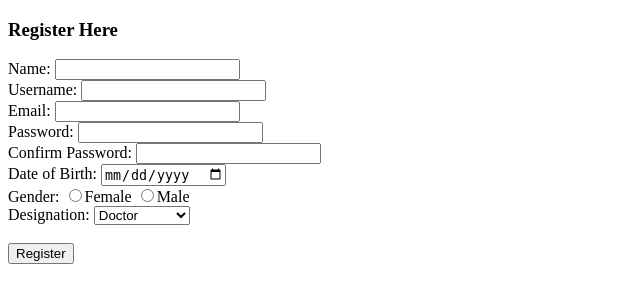
After one commit to abhiyadav1323/iitghospital, a PHP site: page /staff_register.php in a window 1280 px wide. The commit adds this page. Shown: the top 303 px of the page, without its empty margins (0-640 px from the left). Run offline with PHP 8.4, Linux system fonts and the light colour scheme.

Commit message:
Added staff registration

```diff
--- /dev/null
+++ b/dbconnect.php
@@ -0,0 +1,14 @@
+<?php
+	$uname='root';
+	$host='localhost';
+	$pass='$unny01';
+	$db='iitghospital';
+
+	$conn=mysqli_connect($host,$uname,$pass,$db);
+
+	if(!$conn)
+	{
+		echo "Unable to connect to database";
+		exit;
+	}
+?>
--- /dev/null
+++ b/staff_register.php
@@ -0,0 +1,82 @@
+<?php
+  session_start();
+
+  if(isset($_SESSION['id']))
+  {
+    header("Location: staff_home.php");
+  }
+  include_once 'dbconnect.php';
+
+  $name=$username=$email=$password=$cpaswword=$dob=$gender=$post="";
+  if(isset($_POST['register']))
+  {
+    $name = mysqli_real_escape_string($conn,$_POST['name']);
+    $username = mysqli_real_escape_string($conn,$_POST['username']);
+    $email = mysqli_real_escape_string($conn,$_POST['email']);
+    $password = md5(mysqli_real_escape_string($conn,$_POST['password']));
+    $cpassword = md5(mysqli_real_escape_string($conn,$_POST['cpassword']));
+    $dob = mysqli_real_escape_string($conn,$_POST['dob']);
+    $gender= mysqli_real_escape_string($conn,$_POST['gender']);
+    $post = mysqli_real_escape_string($conn,$_POST['post']);
+
+    $slquery = "SELECT 6 FROM staff WHERE username = '$username'";
+    $selectresult = mysqli_query($conn,$slquery);
+    $query = "SELECT 8 FROM staff WHERE email = '$email'";
+    $result = mysqli_query($conn,$query);
+    $sql="INSERT INTO staff (name, dob, gender, post, username, password, email) VALUES ('$name', '$dob', '$gender', '$post', '$username', '$password', '$email')";
+    if(mysqli_num_rows($selectresult)>0)
+    {
+    ?>
+      <script>alert('Username already exists');</script>
+    <?php
+    }
+    else if(mysqli_num_rows($result)>0)
+    {
+    ?>
+      <script>alert('Email already exists');</script>
+    <?php
+    }
+    else if($password != $cpassword)
+    {
+    ?>
+      <script>alert('Password and Confirm password mismatch');</script>
+    <?php
+    }
+    else if(mysqli_query($conn,$sql))
+    {
+      $query1 = "SELECT * FROM staff WHERE username='$username'";
+      $query_run=mysqli_query($conn,$query1);
+      $row = mysqli_fetch_assoc($query_run);
+      $_SESSION['id'] = $row["id"];
+      header("Location: staff_home.php");
+    }
+  }
+
+
+?>
+
+<!DOCTYPE html>
+<html lang="en">
+<head>
+  <title>Registration - Staff</title>
+</head>
+<body>
+	<form method="post">
+	<h3> Register Here</h3>
+    Name: <input type="text" name="name" value="<?php echo $name;?>" required/><br>
+    Username: <input type="text" name="username" value="<?php echo $username; ?>" required/><br>
+    Email: <input type="email" name="email" value="<?php echo $email; ?>" required /><br>
+    Password: <input type="password" name="password" required/><br>
+    Confirm Password: <input type="password" name="cpassword" required/><br>
+    Date of Birth: <input type="date" name="dob" required/><br>
+    Gender: <input type="radio" name="gender" value="female" <?php if(isset($gender) && $gender=="female") echo "checked"; ?> required/>Female
+    <input type="radio" name="gender" value="male" <?php if(isset($gender) && $gender=="male") echo "checked"; ?> required/>Male<br>
+    Designation: <select name="post">
+      <option value="doctor" <?php if(isset($post) && $post=="doctor") echo "selected"; ?>>Doctor</option>
+      <option value="pharmacist" <?php if(isset($post) && $post=="pharmacist") echo "selected"; ?>>Pharmacist</option>
+      <option value="receptionist" <?php if(isset($post) && $post=="receptionist") echo "selected"; ?>>Receptionist</option>
+    </select><br><br>
+    <input type="submit" name="register" value="Register">
+	</form>
+</body>
+</html>
```
Also changed, not shown: login.php (+3 -14 lines), logout.php (added, +18 -0 lines), staff_home.php (added, +16 -0 lines).
